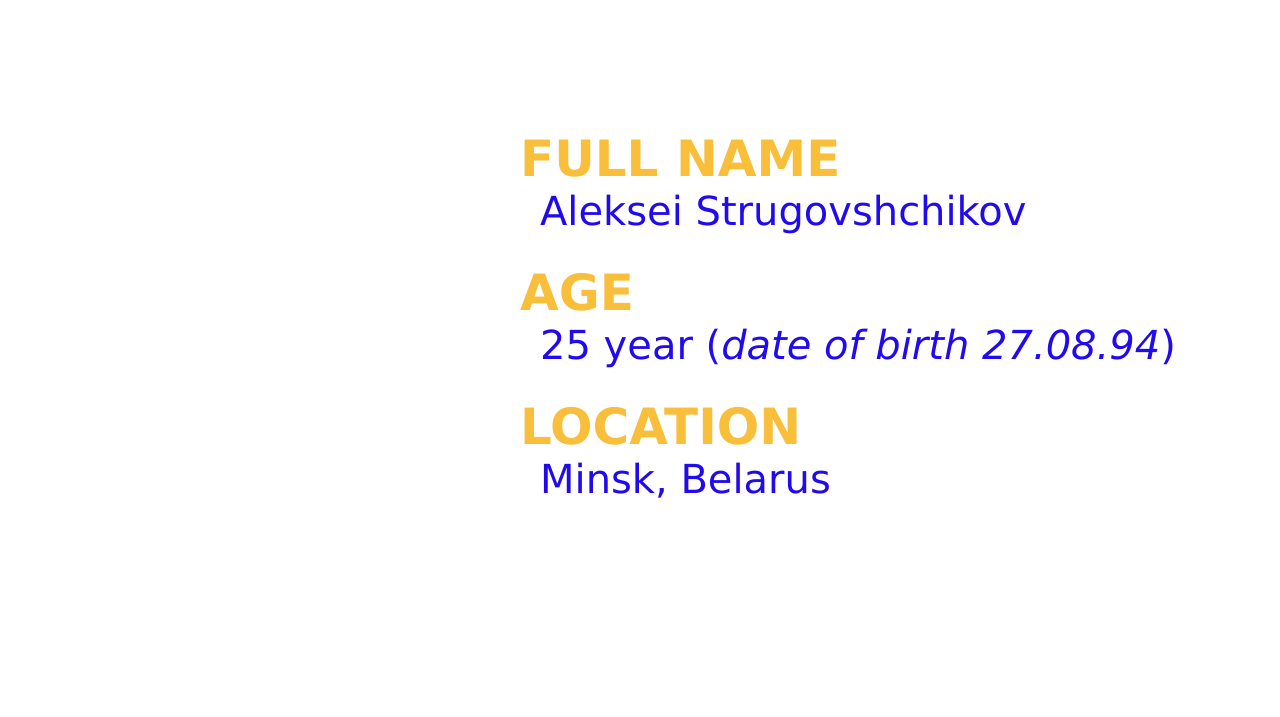
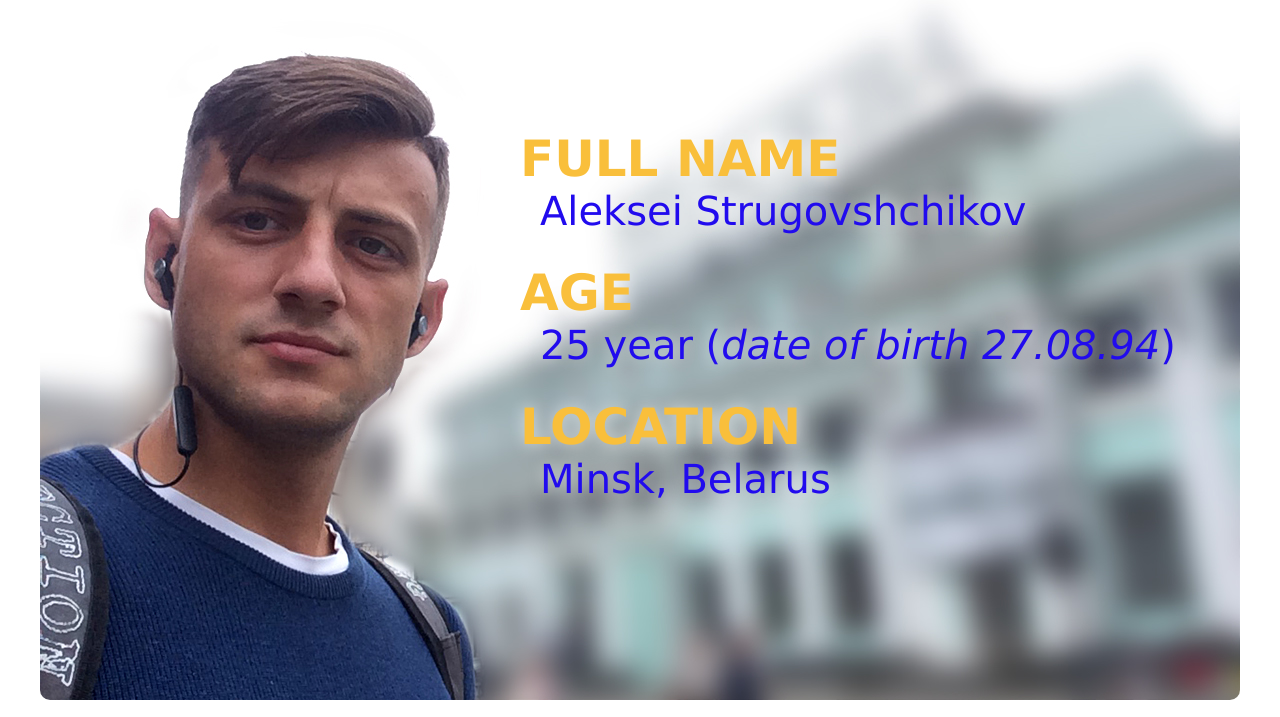
Before and after one commit to RudiFreeman/rsschool-cv, a plain HTML site: page index.html in a window 1280 px wide. Shown: the top 717 px of the page. Drawn offline with Linux system fonts and the light colour scheme.

Commit message:
fix image display v2

```diff
--- a/css/stile.css
+++ b/css/stile.css
@@ -11,7 +11,7 @@ body {
 
 .header {
     height: 700px;
-    background: url(./img/photo.JPG) center center/cover no-repeat;
+    background: url(../img/photo.JPG) center center/cover no-repeat;
     padding-left: 40%;
     padding-top: 100px;
     border-radius: 10px;
```
Also changed, not shown: index.html (+2 -1 lines).
